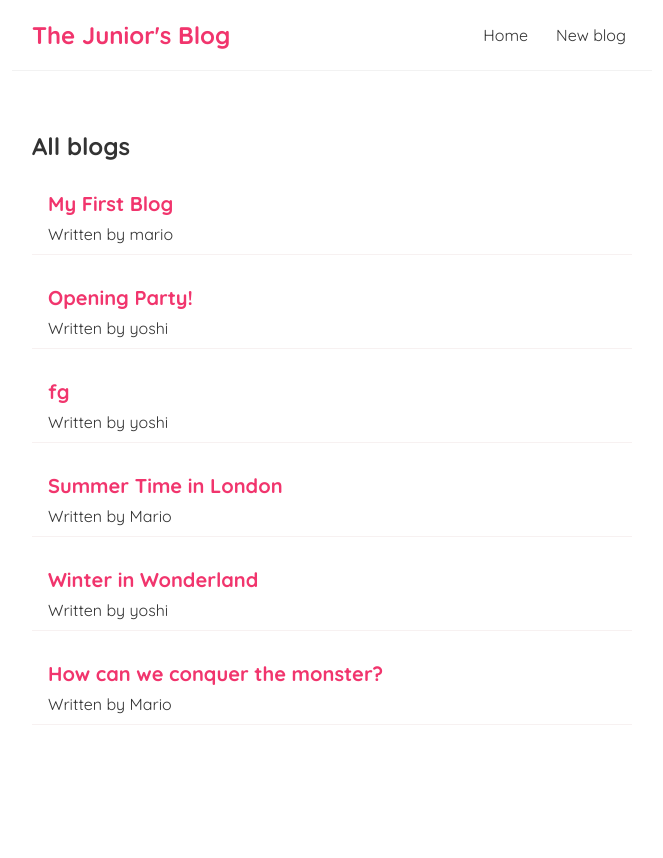
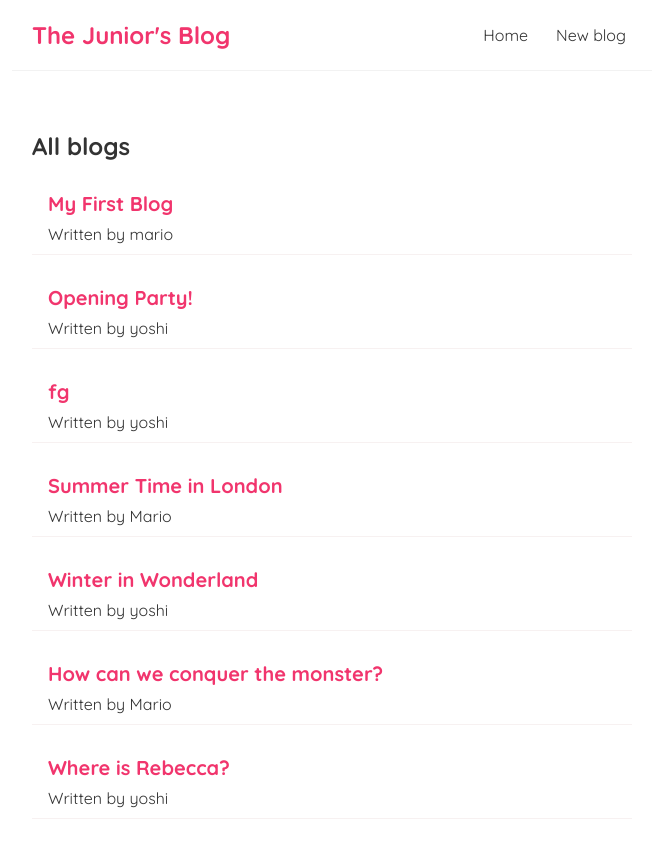
Before and after one commit to gurtatiLND/Blog_React, a React (Create React App) app: page / in a window 1280 px wide. Shown: the top 858 px of the page, without its empty margins (308-971 px from the left). Before the commit the page ends 805 px from the top, so only its background shows below. Built offline with nearby package versions, Linux system fonts and the light colour scheme; data requests are answered from the project's data file.

Commit message:
create redirects

```diff
--- a/data/db.json
+++ b/data/db.json
@@ -35,6 +35,12 @@
       "body": "I have a few steps ..",
       "author": "Mario",
       "id": 6
+    },
+    {
+      "title": "Where is Rebecca?",
+      "body": "I'm still waiting for her.",
+      "author": "yoshi",
+      "id": 7
     }
   ]
 }
--- a/src/Create.js
+++ b/src/Create.js
@@ -1,10 +1,12 @@
 import { useState } from "react";
+import { useHistory } from "react-router-dom/cjs/react-router-dom.min";
 
 const Create = () => {
     const [title, setTitle] = useState('');
     const [body, setBody] = useState('');
     const [author, setAuthor] = useState('Mario');
     const [isPending, setIsPending] = useState(false);
+    const history = useHistory();
 
     const handleSubmit = (e) => {
         e.preventDefault();
@@ -12,6 +14,7 @@ const Create = () => {
 
         setIsPending(true);
 
+        //adding a new blog to the db.json file
         fetch('http://localhost:8000/blogs', {
             method: 'POST',
             headers: { "Content-Type": "application/json" },
@@ -19,6 +22,7 @@ const Create = () => {
         }).then(() => {
             console.log('new blog added');
             setIsPending(false);
+            history.push('/'); // use push method to redirect to the HOME page when blog is added
         })
     }
 
```
